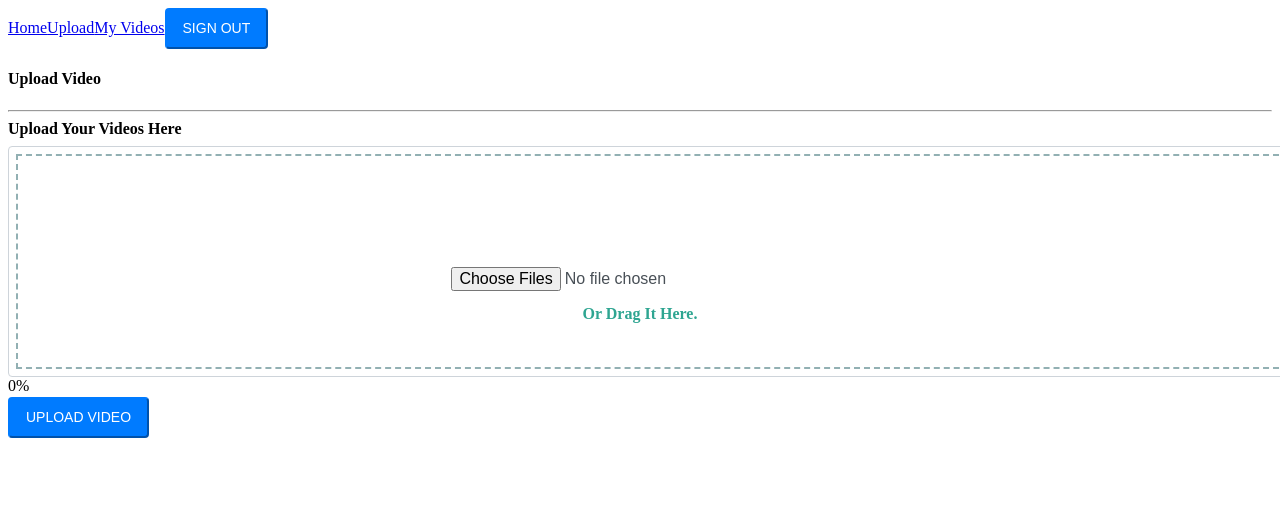
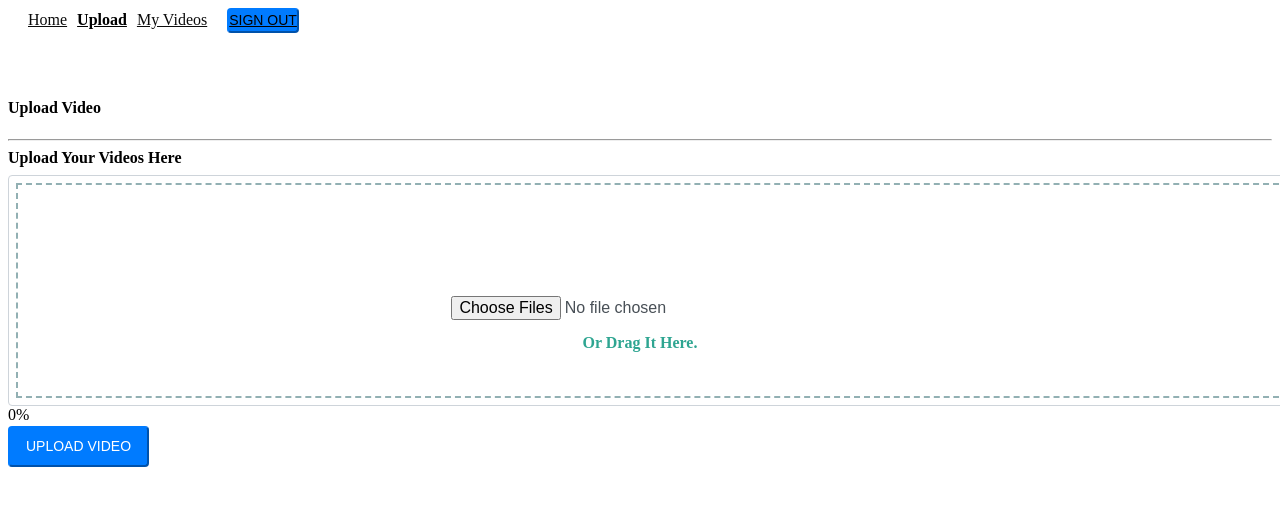
Before and after one commit to Sujit-Banne/demo-frontend, a React (Create React App) app: page /upload in a window 1280 px wide. Shown: the top 506 px of the page. Built offline with nearby package versions, Linux system fonts and the light colour scheme; sample sign-in values are in the browser's storage.

Commit message:
new code

```diff
--- a/package.json
+++ b/package.json
@@ -10,6 +10,7 @@
     "axios": "^1.3.4",
     "react": "^18.2.0",
     "react-dom": "^18.2.0",
+    "react-player": "^2.12.0",
     "react-router": "^6.9.0",
     "react-router-dom": "^6.9.0",
     "react-scripts": "5.0.1",
--- a/src/component/Dashboard/ExistingPage.js
+++ b/src/component/Dashboard/ExistingPage.js
@@ -1,5 +1,6 @@
 import React, { useState } from "react";
 import { Link } from "react-router-dom";
+import ReactPlayer from "react-player";
 
 function DemoVideosPage() {
     const [searchText, setSearchText] = useState("");
@@ -16,7 +17,6 @@ function DemoVideosPage() {
     return (
         <div>
             <nav>
-                <Link to="/">Home</Link>
                 <form onSubmit={handleSearchSubmit}>
                     <input
                         type="text"
@@ -31,23 +31,23 @@ function DemoVideosPage() {
             </nav>
             <h1>Demo Videos</h1>
             <div>
-                <video
-                    title="Demo Video 1"
-                    description="This is a demo video 1."
-                    duration="5:30"
-                    videoUrl="https://www.youtube.com/watch?v=dQw4w9WgXcQ"
+                <ReactPlayer
+                    url="https://www.youtube.com/watch?v=dQw4w9WgXcQ"
+                    controls={true}
+                    width="640px"
+                    height="360px"
                 />
-                <video
-                    title="Demo Video 2"
-                    description="This is a demo video 2."
-                    duration="2:45"
-                    videoUrl="https://www.youtube.com/watch?v=8YjFbMbfXaQ"
+                <ReactPlayer
+                    url="https://www.youtube.com/watch?v=8YjFbMbfXaQ"
+                    controls={true}
+                    width="640px"
+                    height="360px"
                 />
-                <video
-                    title="Demo Video 3"
-                    description="This is a demo video 3."
-                    duration="4:15"
-                    videoUrl="https://www.youtube.com/watch?v=vTIIMJ9tUc8"
+                <ReactPlayer
+                    url="https://www.youtube.com/watch?v=vTIIMJ9tUc8"
+                    controls={true}
+                    width="640px"
+                    height="360px"
                 />
             </div>
         </div>
--- a/src/component/Dashboard/My-videos.js
+++ b/src/component/Dashboard/My-videos.js
@@ -1,5 +1,6 @@
 import React, { useState, useEffect } from 'react';
 import axios from 'axios';
+import Navbar from '../Navbar/Navbar'
 
 const MyVideos = ({ uploader_name }) => {
     const [videos, setVideos] = useState([]);
@@ -30,6 +31,7 @@ const MyVideos = ({ uploader_name }) => {
 
     return (
         <div>
+            <Navbar />
             <h1>My Videos</h1>
             {videos.map((video) => (
                 <div key={video._id}>
--- /dev/null
+++ b/src/component/Navbar/Navbar.css
@@ -0,0 +1,44 @@
+.navbar {
+    height: 70px;
+    padding: 0 20px;
+  }
+
+  .navbar-brand {
+    font-size: 1.5rem;
+    font-weight: bold;
+    color: #040404;
+  }
+
+  .navbar-nav {
+    align-items: center;
+  }
+
+  .nav-item {
+    margin-right: 10px;
+  }
+
+  .nav-link {
+    color: #0b0b0b;
+  }
+
+  .nav-link:hover {
+    color: #000000;
+  }
+
+  .nav-link.active {
+    color: #000000;
+    font-weight: bold;
+  }
+
+  .btn-link {
+    color: #000000;
+    text-decoration: underline;
+    margin-left: 10px;
+    margin-right: 0;
+    padding: 0;
+  }
+
+  .btn-link:hover {
+    color: #000000;
+    text-decoration: underline;
+  }
--- a/src/component/Navbar/Navbar.js
+++ b/src/component/Navbar/Navbar.js
@@ -1,6 +1,6 @@
 import React, { useState } from 'react';
 import { NavLink, useNavigate } from 'react-router-dom';
-
+import './Navbar.css'
 function Navbar(props) {
     const [loggedIn, setLoggedIn] = useState(localStorage.getItem('userTokenTime'));
     const navigate = useNavigate();
```
Also changed, not shown: src/component/VideoPlayer/videoPage.js (deleted), 1 other file (tests, documents, lock files or other folders).
